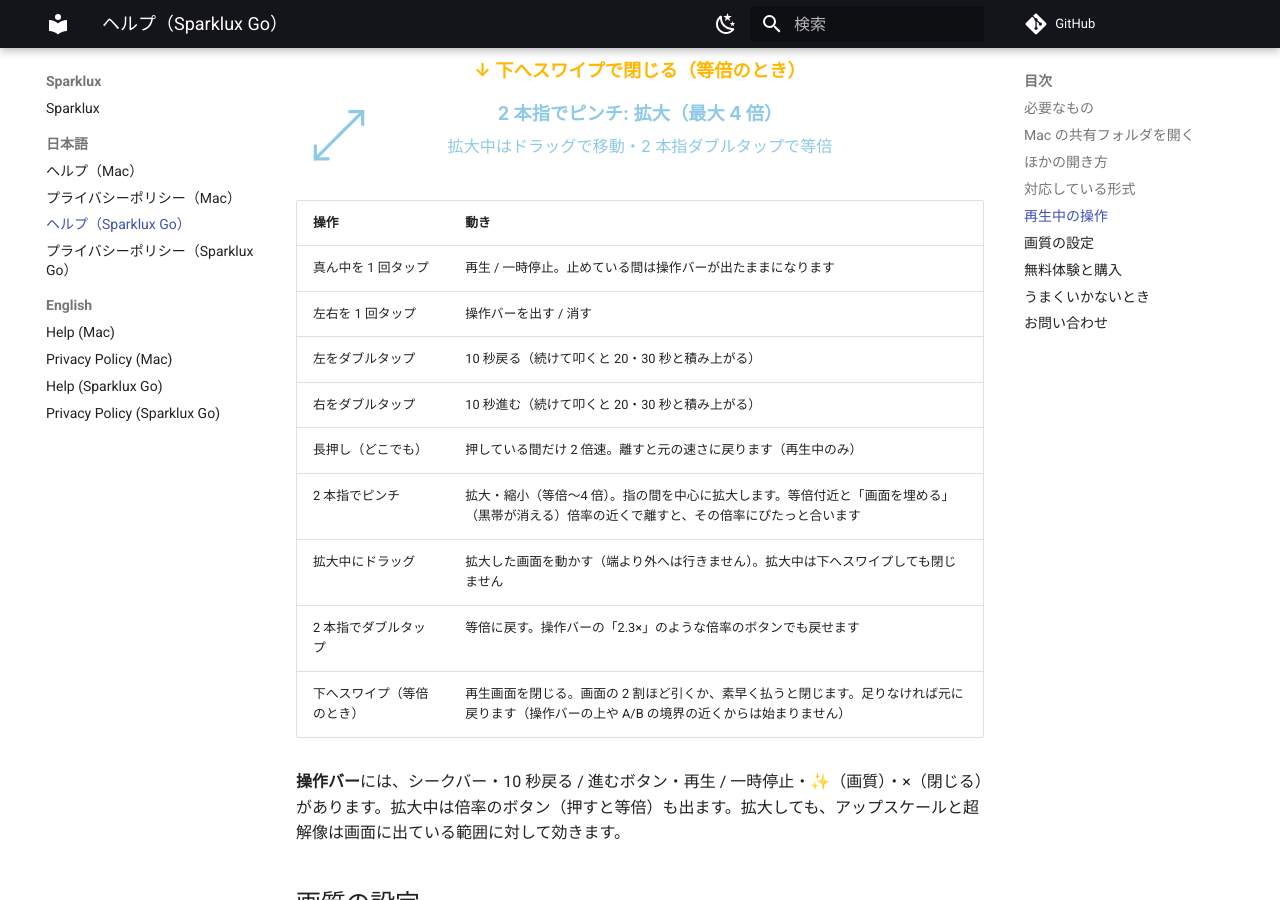
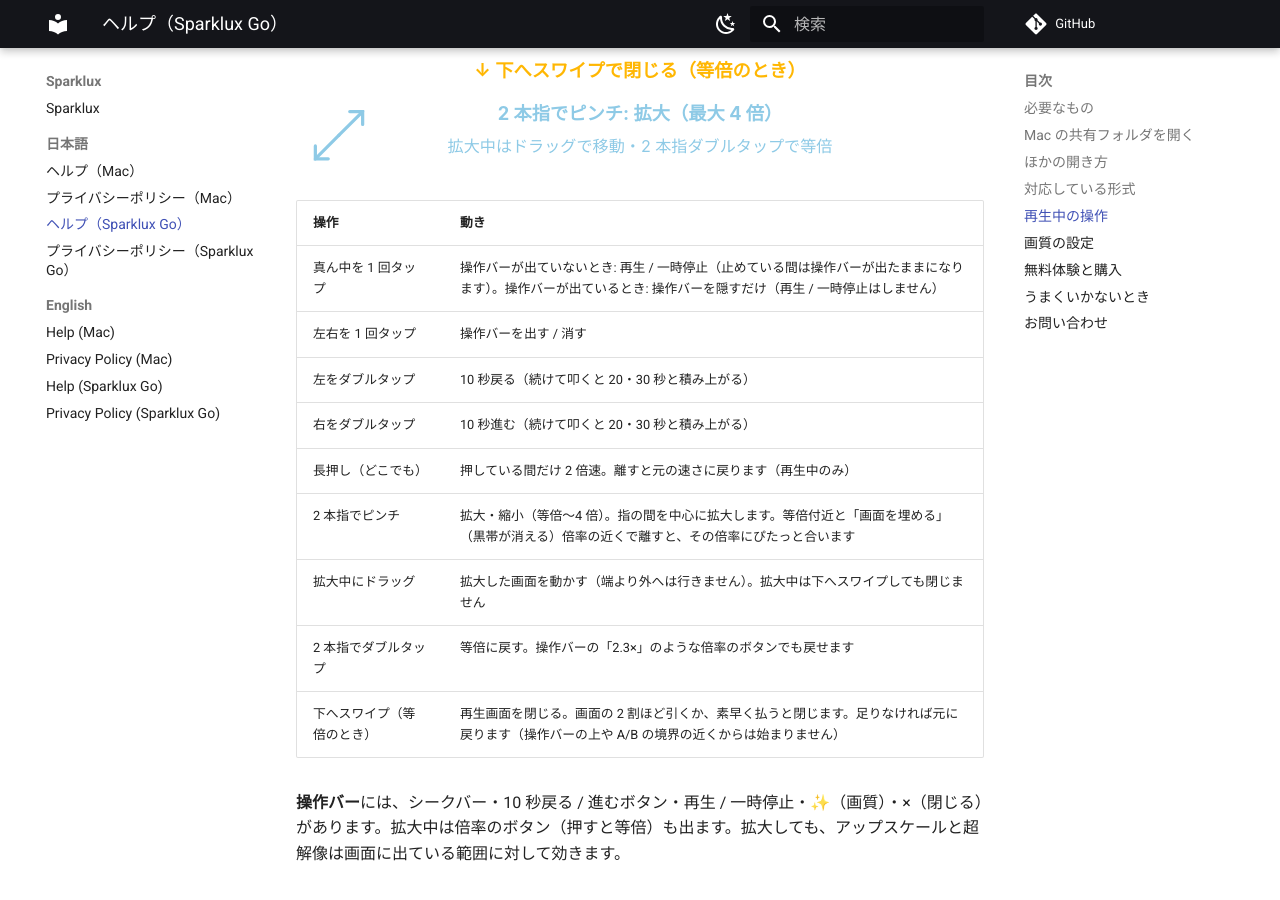
Before and after one commit to monmac1111/sparklux-help, an MkDocs documentation site: the page built from docs/ja/ios/help.md, in a window 1280 px wide and 900 px high, scrolled down 1936 px. Built offline with MkDocs 1.6.1 and Material for MkDocs 9.7.7, drawn with Linux system fonts in a browser that asks for light colours; comment, search, counter and statistics services are not loaded.

Commit message:
iOS: バー表示中の真ん中タップはバーを隠すだけ（次の版）
Co-Authored-By: Claude Opus 5.5 <noreply@anthropic.com>

```diff
--- a/docs/ja/ios/help.md
+++ b/docs/ja/ios/help.md
@@ -46,7 +46,7 @@ MP4 / MOV / M4V / HLS（.m3u8）/ **MKV**。映像は H.264 と HEVC（10bit・H
 
 | 操作 | 動き |
 |---|---|
-| 真ん中を 1 回タップ | 再生 / 一時停止。止めている間は操作バーが出たままになります |
+| 真ん中を 1 回タップ | 操作バーが出ていないとき: 再生 / 一時停止（止めている間は操作バーが出たままになります）。操作バーが出ているとき: 操作バーを隠すだけ（再生 / 一時停止はしません） |
 | 左右を 1 回タップ | 操作バーを出す / 消す |
 | 左をダブルタップ | 10 秒戻る（続けて叩くと 20・30 秒と積み上がる） |
 | 右をダブルタップ | 10 秒進む（続けて叩くと 20・30 秒と積み上がる） |
```
Also changed, not shown: docs/en/ios/help.md (+1 -1 lines), docs/assets/ios-gestures-en.svg, docs/assets/ios-gestures-ja.svg.
